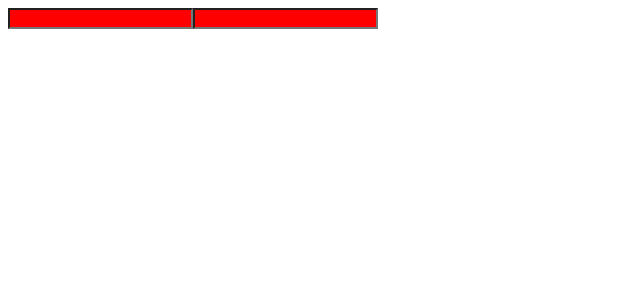
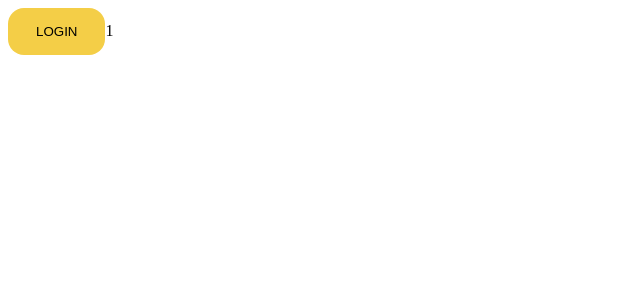
Before and after one commit to gromVlad/books_app, a React (Vite) app: page / in a window 1280 px wide. Shown: the top 300 px of the page, without its empty margins (0-640 px from the left). Built offline with nearby package versions, Linux system fonts and the light colour scheme.

Commit message:
Update 2 files

```diff
--- a/src/App.tsx
+++ b/src/App.tsx
@@ -1,16 +1,22 @@
-import styled from "styled-components";
+import { useState } from "react";
+import { Button } from "../src/components/ui/button.styled";
 
 export function App() {
+  const [count, useCount] = useState<number>(1);
+
   return (
     <>
-      <One />
-      <One />
+      <Button
+        colorBack={"#F4CE47"}
+        colorHover={"#F29927"}
+        colorActive={"#64646"}
+        onClick={() => useCount(count + 1)}
+      >
+        LOGIN
+      </Button>
+      {count}
     </>
   );
 }
 
-const One = styled.input`
-  background-color: red;
-`;
-
 //https://www.figma.com/file/iqDCVOyoQrBW7ejtPo3jCK/Ecommerce-Big-bookshelf-(Community)?type=design&node-id=659-2505&mode=design&t=wBrF1ooOWBP1RMWB-0
--- /dev/null
+++ b/src/components/ui/button.styled.tsx
@@ -0,0 +1,25 @@
+import styled from "styled-components";
+
+export type ButtonProps = {
+  colorBack?: string;
+  colorHover?: string;
+  colorActive?:string;
+}
+
+export const Button = styled.button<ButtonProps>(({ colorBack,colorHover,colorActive }) => `
+  display: inline-flex;
+  padding: 16px 28px;
+  justify-content: center;
+  align-items: center;
+  gap: 12px;
+  border-radius: 16px;
+  background: ${colorBack || 'transparent'};
+  border: none;
+
+  &:active{
+    background: ${colorActive || 'transparent'} : !important
+  }
+  &:hover{
+    background: ${colorHover || 'transparent'}
+  }
+`)
```
